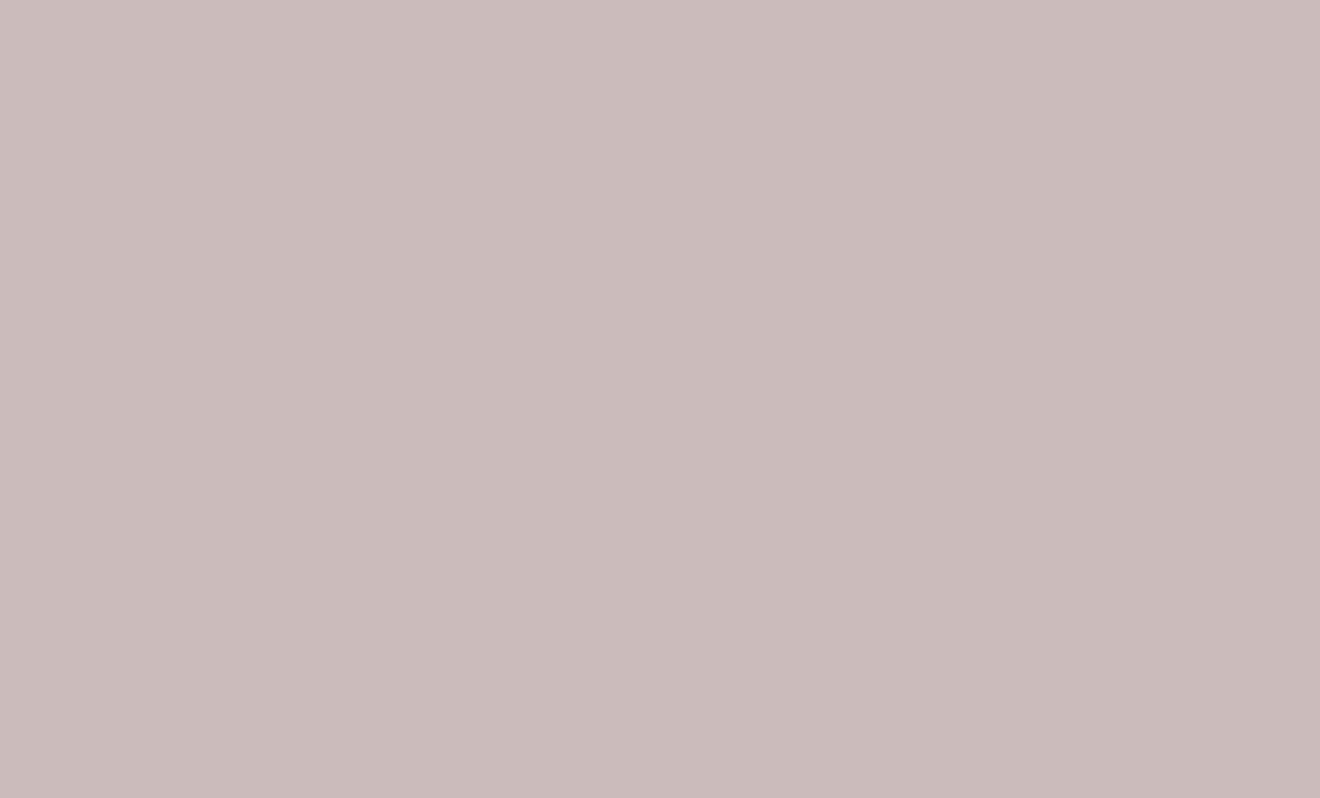
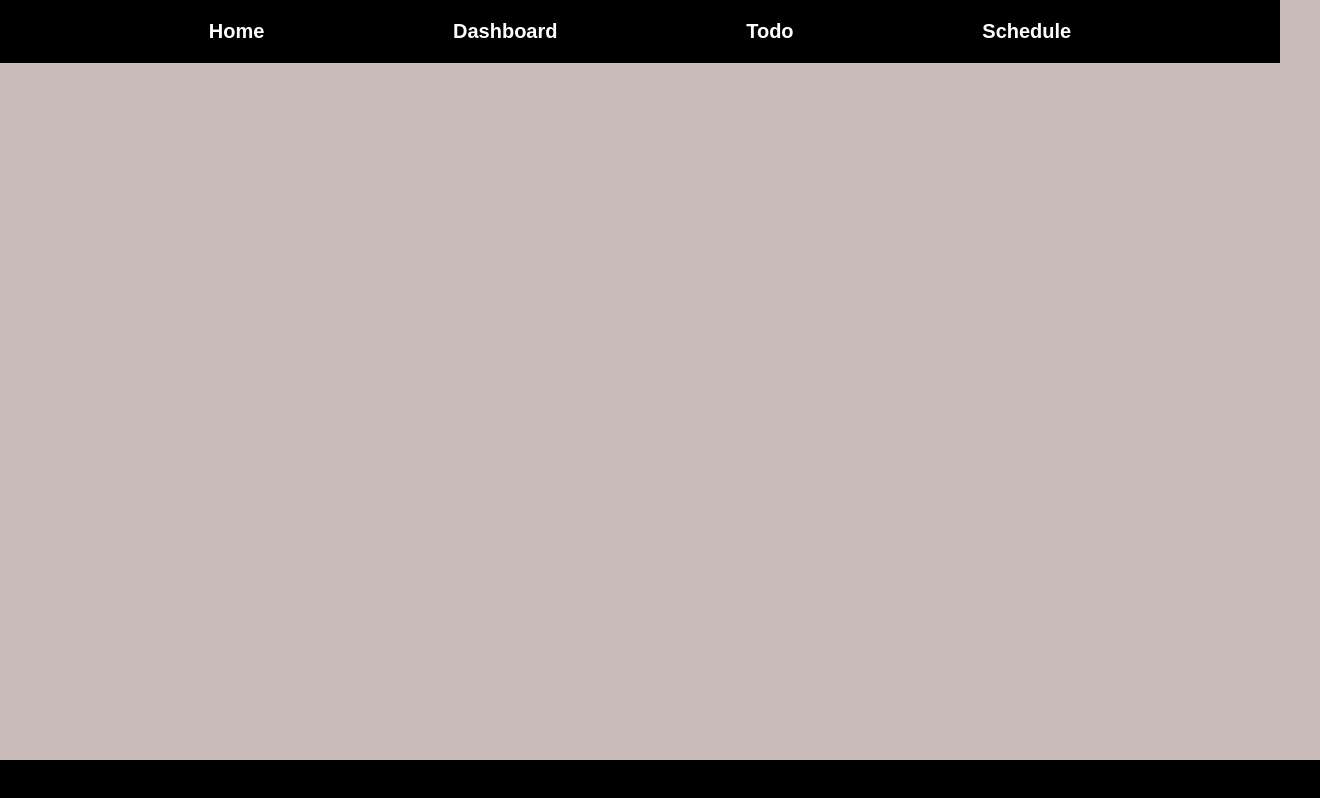
Before and after one commit to LReed03/course-dashboard, a React (Create React App) app in the folder frontend/: page /dashboard/coursecreation in a window 1280 px wide. Before the commit this address had no page. Shown: the whole page, 1320 px wide, since content can reach past the window. Built offline with nearby package versions, Linux system fonts and the light colour scheme.

Commit message:
Add CourseCreation page and integrate with Dashboard; include Footer in Todo and Schedule pages

```diff
--- a/frontend/src/App.js
+++ b/frontend/src/App.js
@@ -4,6 +4,7 @@ import {BrowserRouter, Routes, Route} from 'react-router-dom';
 import Landing from './pages/Landing';
 import Dashboard from './pages/Dashboard';
 import Schedule from './pages/Schedule';
+import CourseCreation from './pages/CourseCreation';
 
 
 function App() {
@@ -15,6 +16,7 @@ function App() {
           <Route path="/dashboard" element={<Dashboard/>} />
           <Route path="/todo" element={<Todo/>} />
           <Route path="/schedule" element={<Schedule/>} />
+          <Route path="/dashboard/coursecreation" element={<CourseCreation/>} />
         </Routes>
       </BrowserRouter>
     </div>
--- /dev/null
+++ b/frontend/src/pages/CourseCreation.js
@@ -0,0 +1,14 @@
+import React from "react";
+import Header from "../components/Header";
+import Footer from "../components/Footer";
+
+function CourseCreation(){
+    return(
+        <div>
+            <Header/>
+            <Footer/>
+        </div>
+    )
+}
+
+export default CourseCreation;
--- a/frontend/src/pages/Dashboard.js
+++ b/frontend/src/pages/Dashboard.js
@@ -1,10 +1,17 @@
 import React from "react";
 import Header from "../components/Header";
+import { Link } from "react-router-dom";
+import CourseCreation from "./CourseCreation";
+import Footer from "../components/Footer";
 
 function Dashboard() {
   return (
     <div>
       <Header/>
+      <div>
+        <Link to="coursecreation"><button>Create Class</button></Link>
+      </div>
+      <Footer/>
     </div>
   );
 }
--- a/frontend/src/pages/Schedule.js
+++ b/frontend/src/pages/Schedule.js
@@ -1,10 +1,15 @@
 import React from "react";
 import Header from "../components/Header";
+import Footer from "../components/Footer";
 
 function Schedule() {
   return (
     <div>
       <Header />
+      <div>
+
+      </div>
+      <Footer/>
     </div>
   );
 }
--- a/frontend/src/pages/Todo.js
+++ b/frontend/src/pages/Todo.js
@@ -2,6 +2,7 @@ import { useEffect, useState } from "react";
 import {addTask, loadTasks, deleteTask, updateTask} from "../api/TodoAPI";
 import "../styles/Todo.css";
 import Header from "../components/Header";
+import Footer from "../components/Footer";
 function Todo() {
   const [tasks, setTasks] = useState([]);
   const [input, setInput] = useState("");
@@ -49,6 +50,7 @@ function Todo() {
         <button onClick={handleAdd}>Add Task</button>
       </div>
       <ul>{listTasks}</ul>
+      <Footer/>
     </div>
   );
 }
--- /dev/null
+++ b/frontend/src/styles/CourseCreation.css
@@ -0,0 +1,3 @@
+html, body, main{
+    min-height: 100vh;
+}
```
